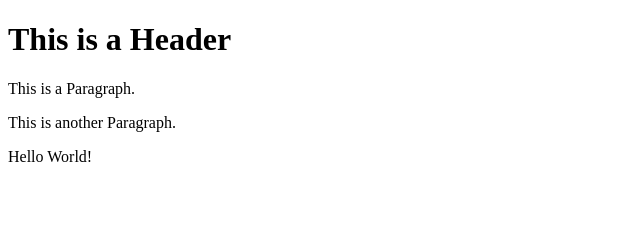
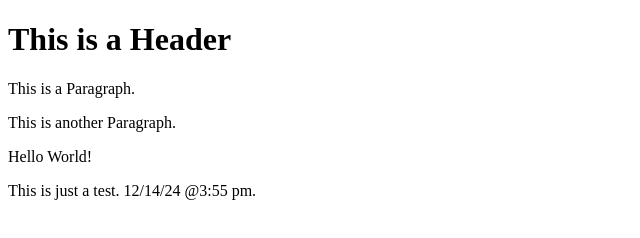
Before and after one commit to Juan0A0Valle/git-test, a website: page index.html in a window 1280 px wide. Shown: the whole page, without its empty margins (0-640 px from the left). Drawn offline with Linux system fonts and the light colour scheme.

Commit message:
random commit 12/14/24

```diff
--- a/index.html
+++ b/index.html
@@ -5,5 +5,6 @@
       <p>This is a Paragraph.</p>
       <p>This is another Paragraph.</p>
       <p>Hello World!</p>
+      <p>This is just a test. 12/14/24 @3:55 pm.</p>
    </body>
 </html>
```
Also changed, not shown: 1 other file.
